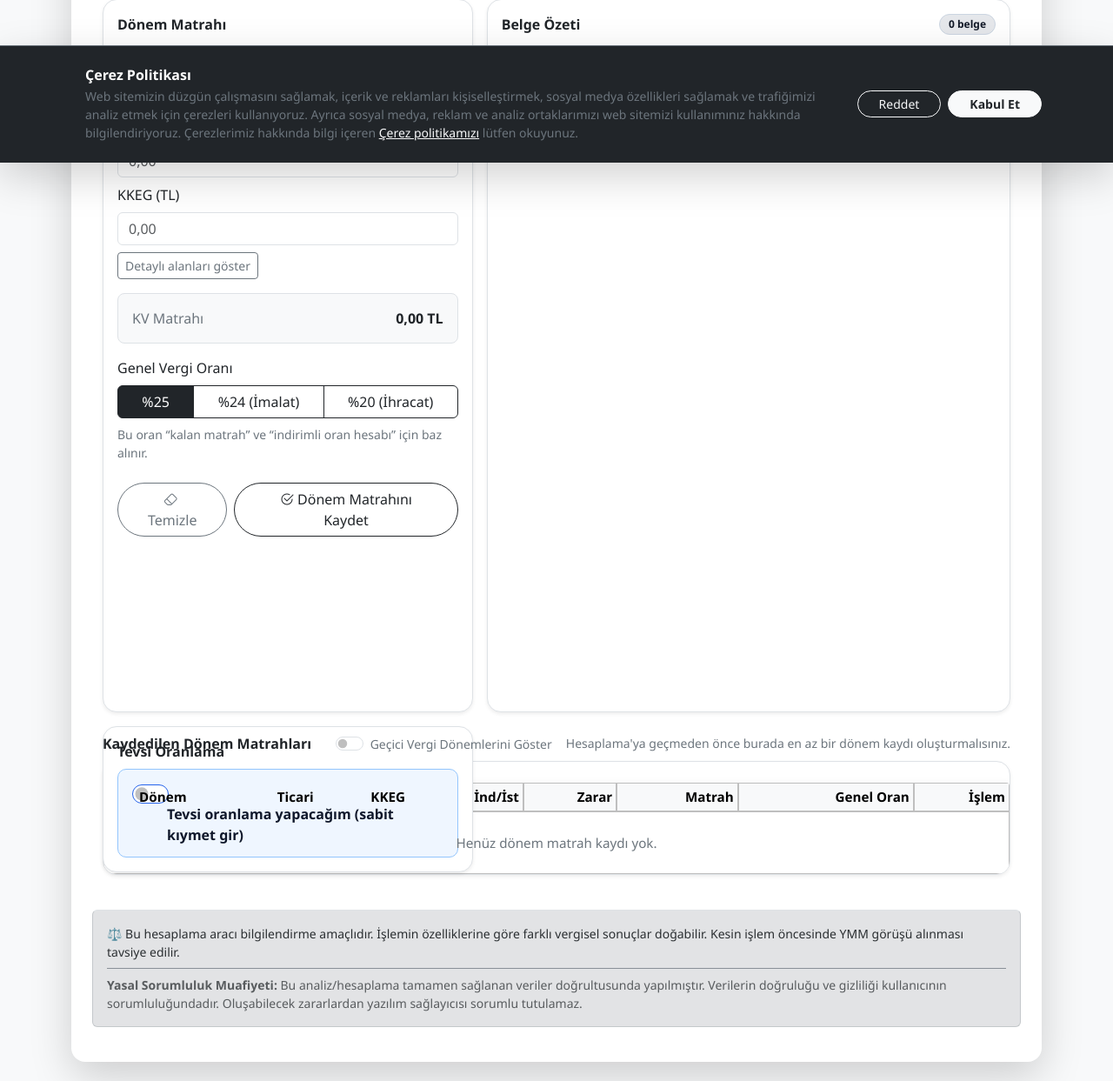
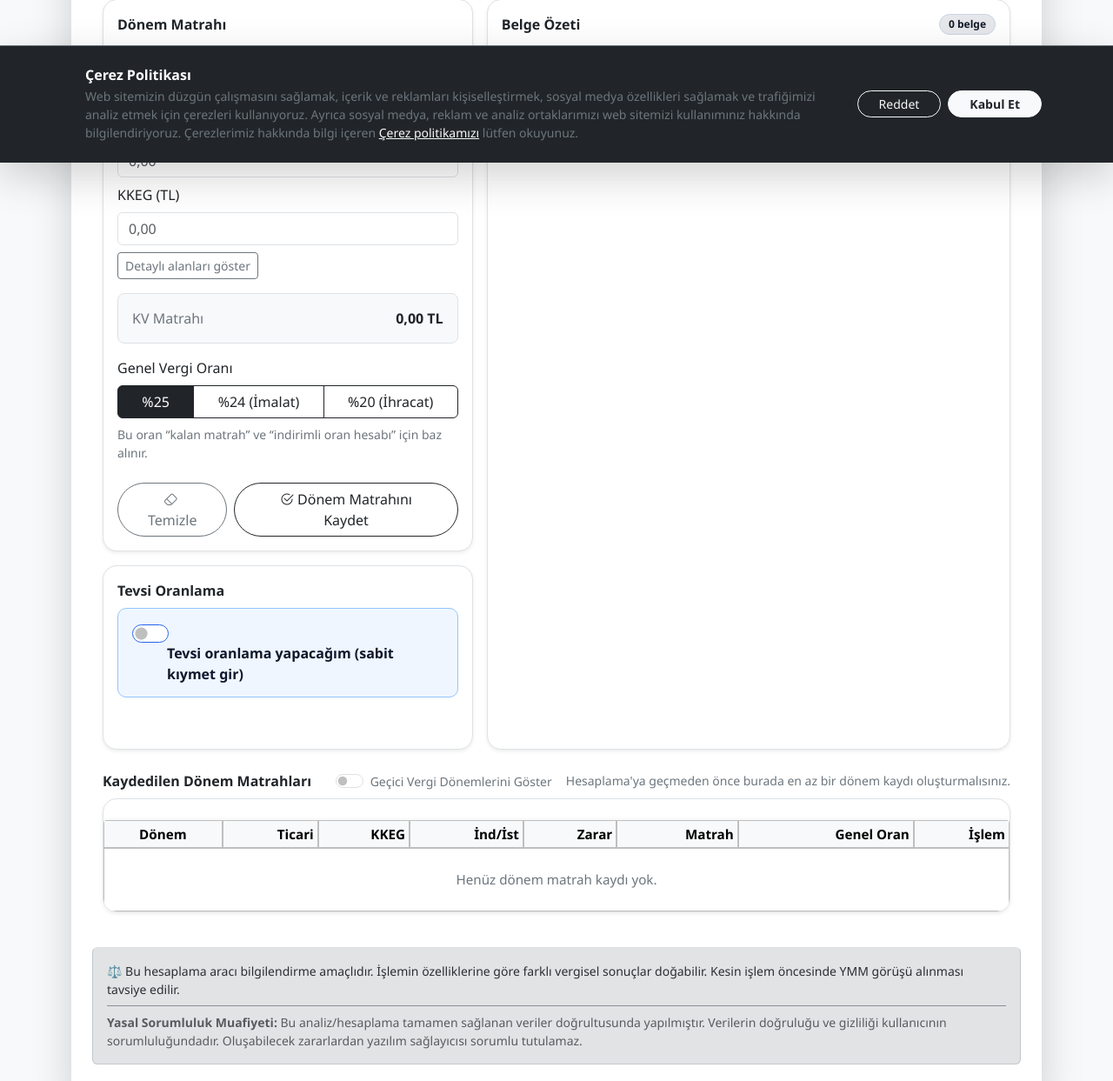
Before and after one commit to Wordand/isfaymm-webuygulama, a Flask app: page /hesaplama-araclari/indirimli-kurumlar-vergisi/ in a window 1280 px wide. Shown: the part 613-1856 px from the top of the page at 87% size. Run offline with Flask 3, Linux system fonts and the light colour scheme; some libraries are stand-ins or nearby versions.

Commit message:
Tighten donem report card layout

```diff
--- a/templates/reports/donem_hesabi.html
+++ b/templates/reports/donem_hesabi.html
@@ -66,8 +66,8 @@
   </div>
 
   <div class="row g-3">
-    <div class="col-lg-5">
-      <div class="p-3 bg-white border rounded-4 shadow-sm h-100">
+    <div class="col-lg-5 ikv-left-stack">
+      <div class="p-3 bg-white border rounded-4 shadow-sm ikv-donem-card">
         <div class="d-flex justify-content-between align-items-center mb-2">
           <div class="fw-bold">Dönem Matrahı</div>
         </div>
@@ -153,7 +153,7 @@
         </div>
       </div>
 
-      <div class="p-3 bg-white border rounded-4 shadow-sm mt-3">
+      <div class="p-3 bg-white border rounded-4 shadow-sm ikv-tevsi-card">
         <div class="fw-bold mb-2">Tevsi Oranlama</div>
         <div class="ikv-tevsi-toggle">
           <div class="form-check form-switch mb-0">
@@ -393,6 +393,24 @@
   .ikv-status-action:hover {
     filter: brightness(0.94);
     transform: translateY(-1px);
+  }
+  .ikv-left-stack {
+    display: flex;
+    flex-direction: column;
+    gap: 1rem;
+  }
+  .ikv-donem-card {
+    min-height: 0;
+  }
+  .ikv-tevsi-card {
+    min-height: 140px;
+  }
+  @media (min-width: 992px) {
+    .ikv-left-stack {
+      display: grid;
+      grid-template-rows: minmax(0, 3fr) minmax(140px, 1fr);
+      align-items: stretch;
+    }
   }
   .ikv-tevsi-toggle {
     display: inline-flex;
```
